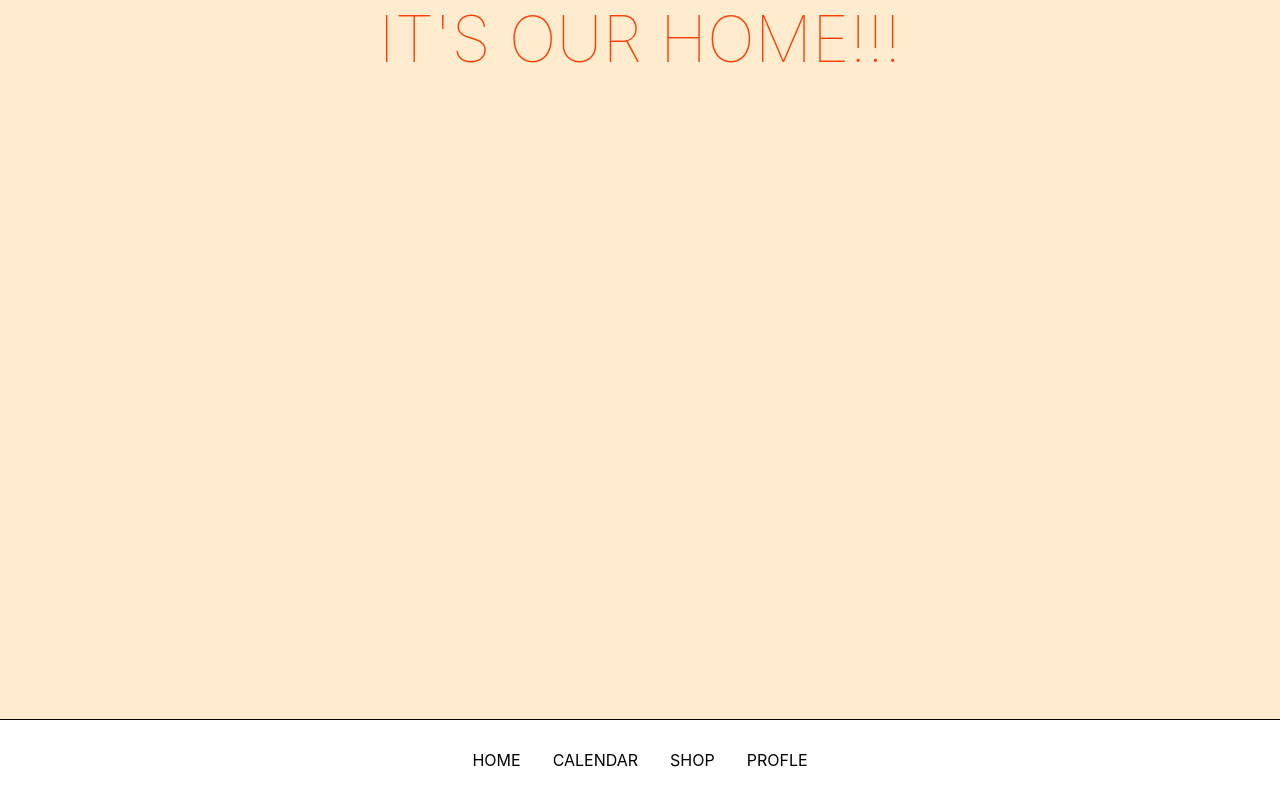
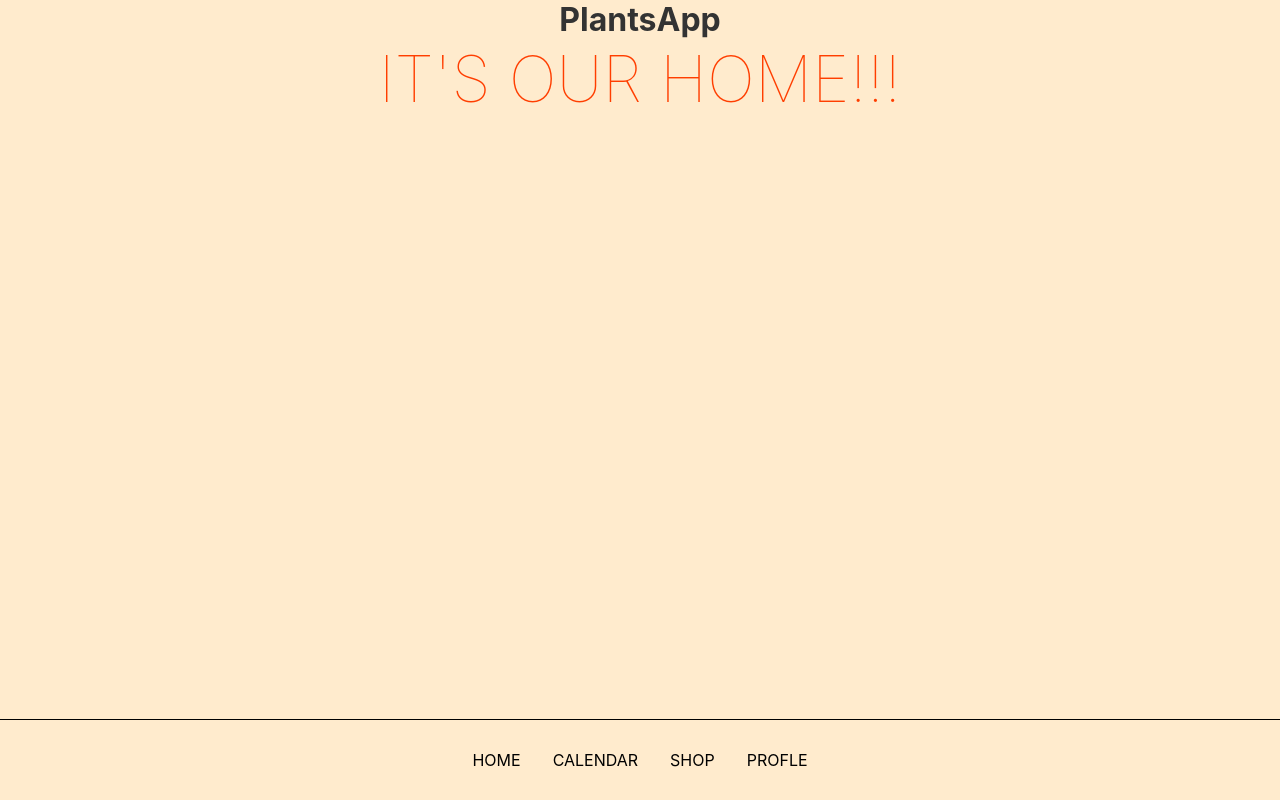
Before and after one commit to DVsoftwareEngine/PlantsApp, a Svelte app: page / in a window 1280 px wide. Built offline with nearby package versions, Linux system fonts and the light colour scheme.

Commit message:
add header

```diff
--- a/src/App.svelte
+++ b/src/App.svelte
@@ -24,7 +24,7 @@
 
 <style>
   :root {
-    --pageHeight: 80px;
+    --pageHeight: 0px;
   }
 
   .app {
@@ -35,7 +35,7 @@
   }
 
   #pageContent {
-    height: 90%;
+    height: 85%;
   }
 
   .navbar {
@@ -43,8 +43,16 @@
     display: flex;
     align-items: center;
     justify-content: center;
-    background-color: white;
     border-top: 1px solid black;
+  }
+
+  .header{
+    height: 5%;
+    text-align: center;
+    margin: auto;
+  }
+  .header>h1{
+    margin: auto;
   }
 
 </style>
@@ -52,6 +60,8 @@
 <svelte:window on:popstate={handlerBackNavigation} />
 
 <div class="app">
+  <header class="header"><h1>PlantsApp</h1></header>
+
   <div id="pageContent"><!-- Page component updates here --><svelte:component this={router[$curRoute]} /></div>
 
   <nav class="navbar">
--- a/src/RouterLink.svelte
+++ b/src/RouterLink.svelte
@@ -1,7 +1,7 @@
 <script>
 import { curRoute } from './router.js';
 export let page = {
-  path: '/home',
+  path: '/',
   name: 'Home'
 }
 function redirectTo(event){
```
Also changed, not shown: src/Home/components/Header.svelte (deleted).
